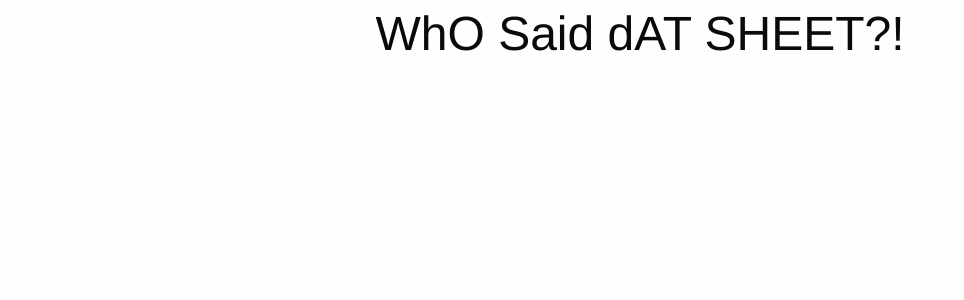
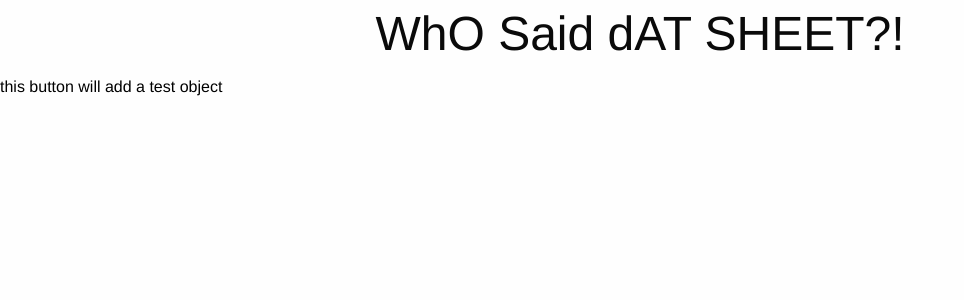
Before and after one commit to andrewluchen/StatusQuiz, a Flask app: page / in a window 1280 px wide. Shown: the top 300 px of the page, without its empty margins (0-964 px from the left). Run offline with Flask 2, Linux system fonts and the light colour scheme; some libraries are stand-ins or nearby versions.

Commit message:
adding test Parse code

```diff
--- a/static/app.js
+++ b/static/app.js
@@ -0,0 +1,17 @@
+Parse.initialize("ONeIYsbSCtIJg6bo0M823t6Z8ZqmqEM4Zfgh2U5a", "A1lJ2mF6YV48qcO5KBkQ1XCEC2BDF3mAt1MlqqlB");
+
+function test(){
+  var TestObject = Parse.Object.extend("TestObject");
+
+  var testObject = new TestObject();
+  testObject.save({foo: "bar"},
+    {
+      success: function(object) {
+        alert("success");
+      },
+      error: function(model, error) {
+        alert("error");
+      }
+    }
+  );
+}
--- a/templates/header.html
+++ b/templates/header.html
@@ -5,12 +5,19 @@
     <meta name="viewport" content="width=device-width, initial-scale=1.0" />
     <title>Hello</title>
 
-    <!-- App Javascript -->
-    <script src="../static/js/app.js"></script>
-
     <link rel="stylesheet" href="http://cdnjs.cloudflare.com/ajax/libs/normalize/3.0.1/normalize.min.css">
     <link rel="stylesheet" href="http://cdnjs.cloudflare.com/ajax/libs/foundation/5.3.0/css/foundation.min.css">
     <script src="http://cdnjs.cloudflare.com/ajax/libs/modernizr/2.8.2/modernizr.min.js"></script>
+
+    <!-- jQuery -->
+    <script src="http://cdnjs.cloudflare.com/ajax/libs/jquery/2.1.1/jquery.min.js"></script>
+
+    <!-- Parse -->
+    <script type="text/javascript" src="http://www.parsecdn.com/js/parse-1.3.0.min.js"></script>
+
+    <!-- App Javascript -->
+    <script src="../static/app.js"></script>
+
     <style>
       h1{
 	text-align:center;
--- a/templates/index.html
+++ b/templates/index.html
@@ -2,4 +2,7 @@
     <h1>WhO Said dAT SHEET?!</h1>
     <fb:login-button show_faces="true" scope="public_profile,email,read_stream" onlogin="checkLoginState();">
     </fb:login-button>
+
+    <button id="testcontent" onClick="test()">this button will add a test object</div>
+
 {% include 'footer.html' %}
```
